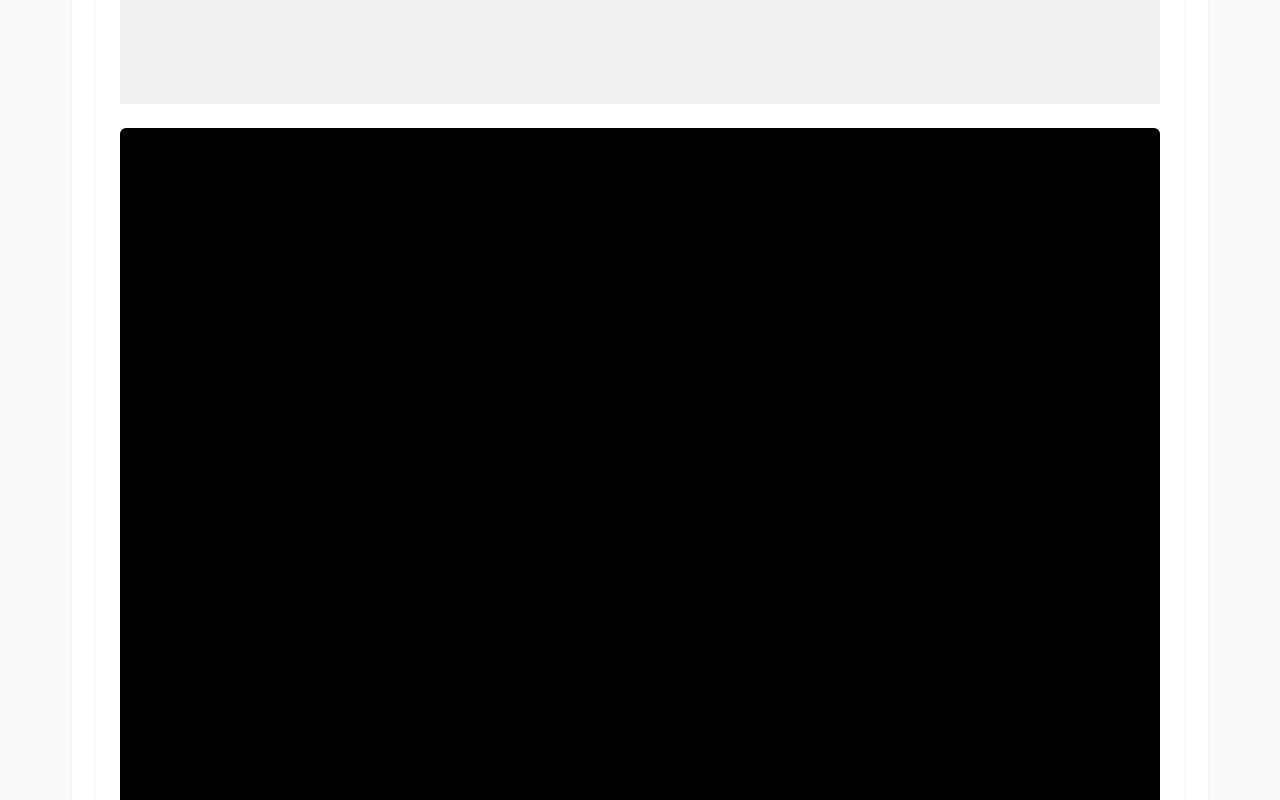
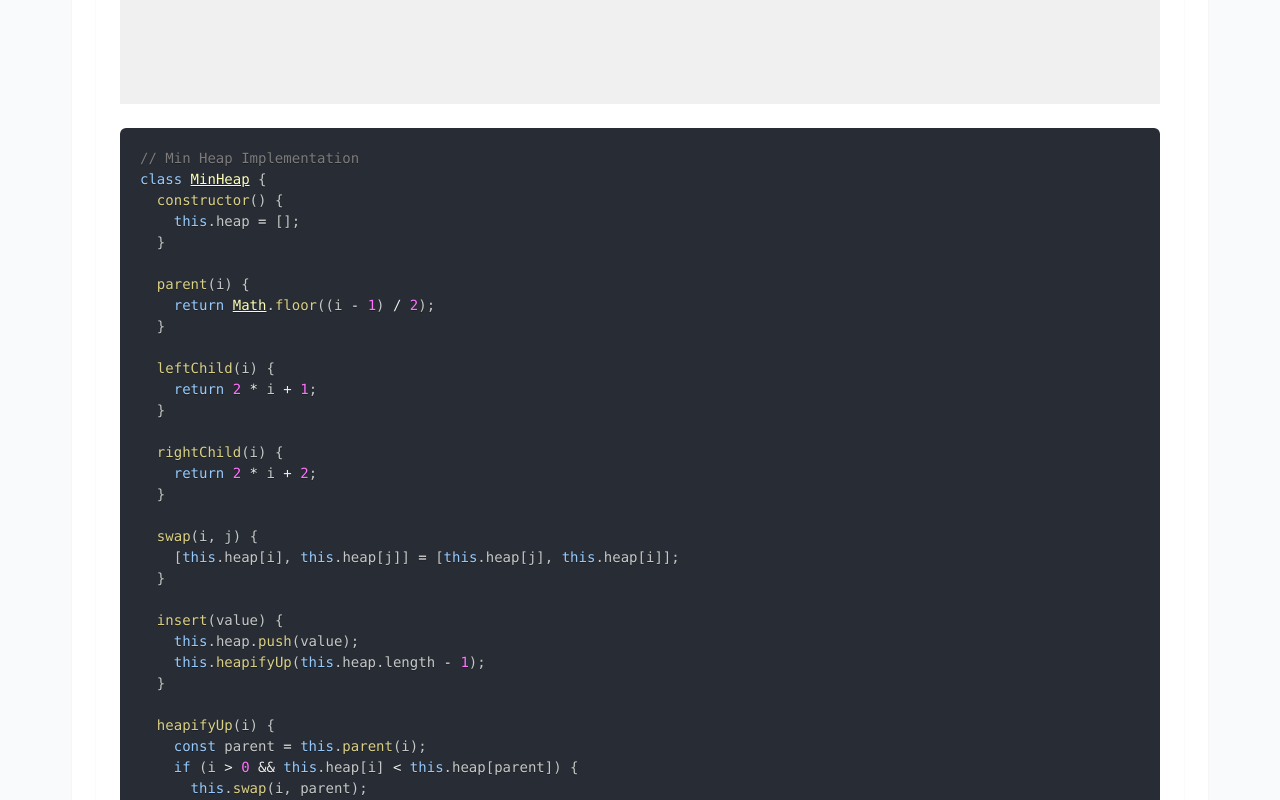
Before and after one commit to jasonmcaffee/leet-code, a Next.js app: page /heap in a window 1280 px wide. Shown: the part 1220-2020 px from the top of the page. Built offline with nearby package versions, Linux system fonts and the light colour scheme.

Commit message:
heap solution wip

```diff
--- a/package.json
+++ b/package.json
@@ -14,6 +14,7 @@
     "next": "15.3.1",
     "react": "^19.0.0",
     "react-dom": "^19.0.0",
+    "react-syntax-highlighter": "^15.6.1",
     "three": "^0.176.0"
   },
   "devDependencies": {
--- a/src/app/components/HeapVisualization.module.css
+++ b/src/app/components/HeapVisualization.module.css
@@ -44,10 +44,10 @@
 }
 
 .code {
-  font-family: monospace;
-  background-color: black;
-  padding: var(--spacing-sm);
+  margin-top: var(--spacing-md);
+}
+
+.codeWrapper {
   border-radius: var(--radius-sm);
-  margin-top: var(--spacing-md);
-  white-space: pre-wrap;
+  overflow: hidden;
 }
--- a/src/app/components/HeapVisualization.tsx
+++ b/src/app/components/HeapVisualization.tsx
@@ -3,6 +3,8 @@
 import { useState, useEffect } from 'react';
 import { Canvas } from '@react-three/fiber';
 import { OrbitControls, Text, Line } from '@react-three/drei';
+import { PrismLight as SyntaxHighlighter } from 'react-syntax-highlighter';
+import { atomDark } from 'react-syntax-highlighter/dist/cjs/styles/prism';
 import styles from './HeapVisualization.module.css';
 
 interface Node {
@@ -144,7 +146,20 @@ function HeapVisualization() {
       </div>
 
       <div className={styles.code}>
-        {`// Min Heap Implementation
+        <div className={styles.codeWrapper}>
+          <SyntaxHighlighter
+            language="javascript"
+            style={atomDark}
+            customStyle={{
+              margin: 0,
+              padding: '20px',
+              fontSize: '14px',
+              lineHeight: '1.5',
+              fontFamily: 'ui-monospace, SFMono-Regular, Menlo, Monaco, Consolas, monospace',
+              background: '#282c34',
+            }}
+          >
+            {`// Min Heap Implementation
 class MinHeap {
   constructor() {
     this.heap = [];
@@ -208,6 +223,8 @@ class MinHeap {
     }
   }
 }`}
+          </SyntaxHighlighter>
+        </div>
       </div>
     </div>
   );
```
Also changed, not shown: 1 other file (tests, documents, lock files or other folders).
